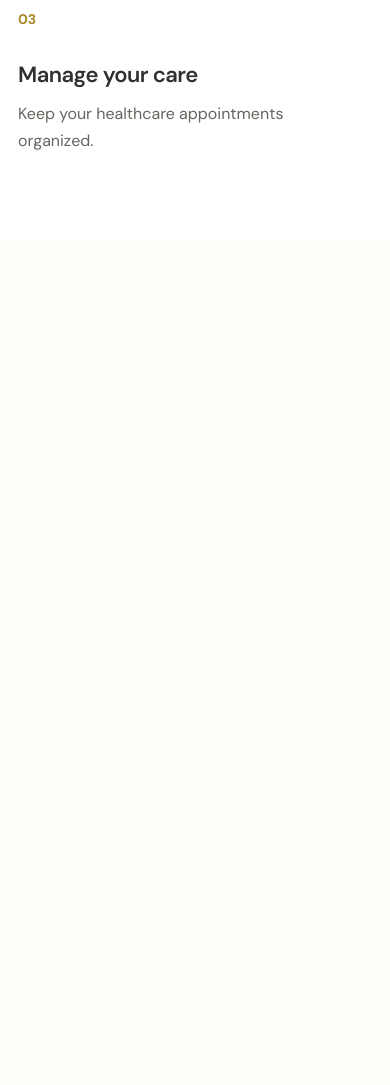
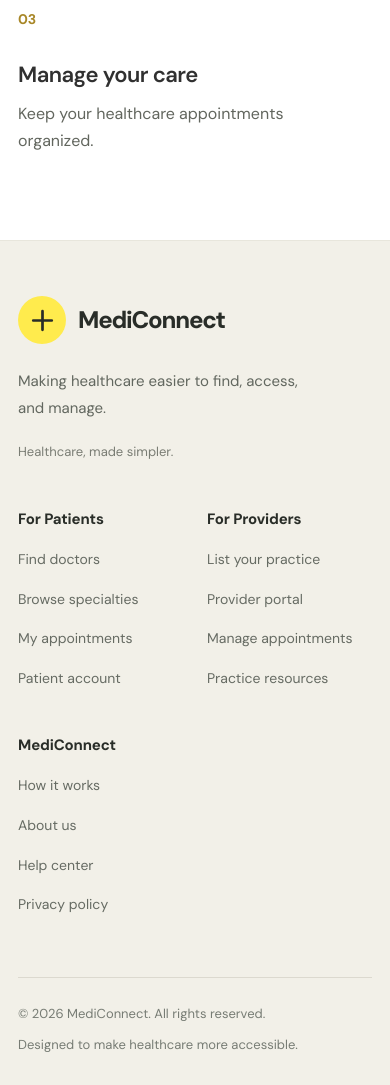
Before and after one commit to zied3332/MediConnect, a Django app: page / in a window 390 px wide. Shown: the part 1518-2603 px from the top of the page. Before the commit the page ends 1668 px from the top, so only its background shows below. Run offline with Django 5.2, Linux system fonts and the light colour scheme.

Commit message:
feat(ui): add reusable responsive site footer

```diff
--- /dev/null
+++ b/static/css/footer.css
@@ -0,0 +1,187 @@
+
+/* ==========================================================
+   MediConnect — Shared Footer
+   ========================================================== */
+
+.mc-footer {
+    width: 100%;
+    background: #F2F0E8;
+    border-top: 1px solid #E8E6DC;
+    color: #292D28;
+}
+
+.mc-footer-container {
+    width: calc(100% - 96px);
+    max-width: 1440px;
+    margin: 0 auto;
+}
+
+/* Main grid */
+
+.mc-footer-main {
+    display: grid;
+    grid-template-columns: 2fr 1fr 1fr 1fr;
+    gap: 60px;
+    padding: 75px 0 80px;
+}
+
+/* Brand */
+
+.mc-footer-brand-link {
+    display: inline-flex;
+    align-items: center;
+    gap: 12px;
+
+    color: #292D28;
+    font-size: 24px;
+    font-weight: 800;
+    letter-spacing: -0.05em;
+    text-decoration: none;
+}
+
+.mc-footer-brand-link:hover {
+    color: #292D28;
+}
+
+.mc-footer-logo {
+    display: flex;
+    align-items: center;
+    justify-content: center;
+
+    width: 48px;
+    height: 48px;
+    border-radius: 50%;
+    background: #FFEB4D;
+    color: #292D28;
+}
+
+.mc-footer-brand p {
+    max-width: 290px;
+    margin: 24px 0 16px;
+
+    color: #62675F;
+    font-size: 15px;
+    line-height: 1.8;
+}
+
+.mc-footer-tagline {
+    color: #7A7D74;
+    font-size: 13px;
+}
+
+/* Columns */
+
+.mc-footer-column h2 {
+    margin: 8px 0 24px;
+    color: #292D28;
+    font-size: 15px;
+    font-weight: 700;
+    letter-spacing: -0.01em;
+}
+
+.mc-footer-column ul {
+    display: flex;
+    flex-direction: column;
+    gap: 16px;
+
+    margin: 0;
+    padding: 0;
+    list-style: none;
+}
+
+.mc-footer-column li {
+    margin: 0;
+    padding: 0;
+}
+
+.mc-footer-column a,
+.mc-footer-column li span {
+    color: #666B63;
+    font-size: 14px;
+    line-height: 1.5;
+    text-decoration: none;
+}
+
+.mc-footer-column a:hover {
+    color: #292D28;
+    text-decoration: underline;
+    text-underline-offset: 4px;
+}
+
+.mc-footer-column li span {
+    cursor: default;
+}
+
+/* Bottom bar */
+
+.mc-footer-bottom {
+    display: flex;
+    align-items: center;
+    justify-content: space-between;
+    gap: 24px;
+    flex-wrap: wrap;
+
+    padding: 26px 0 30px;
+    border-top: 1px solid #DCD9CF;
+}
+
+.mc-footer-bottom p {
+    margin: 0;
+    color: #777C74;
+    font-size: 13px;
+}
+
+/* Tablet */
+
+@media (max-width: 1100px) {
+    .mc-footer-main {
+        grid-template-columns: 1.5fr 1fr 1fr;
+        gap: 40px;
+    }
+
+    .mc-footer-brand {
+        grid-column: 1 / -1;
+    }
+}
+
+/* Mobile */
+
+@media (max-width: 650px) {
+    .mc-footer-container {
+        width: calc(100% - 36px);
+    }
+
+    .mc-footer-main {
+        grid-template-columns: repeat(2, minmax(0, 1fr));
+        gap: 38px 24px;
+        padding: 55px 0 60px;
+    }
+
+    .mc-footer-brand {
+        grid-column: 1 / -1;
+    }
+
+    .mc-footer-column h2 {
+        margin-bottom: 18px;
+    }
+
+    .mc-footer-column ul {
+        gap: 14px;
+    }
+
+    .mc-footer-bottom {
+        flex-direction: column;
+        align-items: flex-start;
+        gap: 10px;
+    }
+}
+
+@media (max-width: 360px) {
+    .mc-footer-main {
+        grid-template-columns: 1fr;
+    }
+
+    .mc-footer-brand {
+        grid-column: auto;
+    }
+}
--- a/templates/base.html
+++ b/templates/base.html
@@ -56,6 +56,12 @@
         href="{% static 'css/navbar.css' %}"
     >
 
+    <!-- Shared Footer Styles -->
+    <link
+        rel="stylesheet"
+        href="{% static 'css/footer.css' %}"
+    >
+
     <!-- Page-Specific Styles -->
     {% block extra_css %}{% endblock %}
 </head>
@@ -88,7 +94,7 @@
          ================================================== -->
     <footer id="site-footer">
         {% block footer %}
-            <!-- Shared footer component will be added later -->
+            {% include "components/footer.html" %}
         {% endblock %}
     </footer>
 
--- /dev/null
+++ b/templates/components/footer.html
@@ -0,0 +1,108 @@
+
+<!-- ==================================================
+     MediConnect — Shared Footer
+     ================================================== -->
+
+<div class="mc-footer">
+    <div class="mc-footer-container">
+
+        <div class="mc-footer-main">
+
+            <!-- Brand -->
+            <div class="mc-footer-brand">
+                <a href="{% url 'core:home' %}"
+                   class="mc-footer-brand-link">
+
+                    <span class="mc-footer-logo" aria-hidden="true">
+                        <svg viewBox="0 0 32 32"
+                             width="27"
+                             height="27"
+                             fill="none">
+                            <path
+                                d="M16 5V27M5 16H27"
+                                stroke="currentColor"
+                                stroke-width="3.2"
+                                stroke-linecap="round"
+                            />
+                        </svg>
+                    </span>
+
+                    <span>MediConnect</span>
+                </a>
+
+                <p>
+                    Making healthcare easier to find,
+                    access, and manage.
+                </p>
+
+                <span class="mc-footer-tagline">
+                    Healthcare, made simpler.
+                </span>
+            </div>
+
+            <!-- Patients -->
+            <div class="mc-footer-column">
+                <h2>For Patients</h2>
+
+                <ul>
+                    <li>
+                        <a href="{% url 'core:home' %}#find-doctors">
+                            Find doctors
+                        </a>
+                    </li>
+                    <li>
+                        <span>Browse specialties</span>
+                    </li>
+                    <li>
+                        <span>My appointments</span>
+                    </li>
+                    <li>
+                        <span>Patient account</span>
+                    </li>
+                </ul>
+            </div>
+
+            <!-- Providers -->
+            <div class="mc-footer-column">
+                <h2>For Providers</h2>
+
+                <ul>
+                    <li><span>List your practice</span></li>
+                    <li><span>Provider portal</span></li>
+                    <li><span>Manage appointments</span></li>
+                    <li><span>Practice resources</span></li>
+                </ul>
+            </div>
+
+            <!-- Company -->
+            <div class="mc-footer-column">
+                <h2>MediConnect</h2>
+
+                <ul>
+                    <li>
+                        <a href="{% url 'core:home' %}#how-it-works">
+                            How it works
+                        </a>
+                    </li>
+                    <li><span>About us</span></li>
+                    <li><span>Help center</span></li>
+                    <li><span>Privacy policy</span></li>
+                </ul>
+            </div>
+
+        </div>
+
+        <!-- Bottom -->
+        <div class="mc-footer-bottom">
+            <p>
+                &copy; {% now "Y" %} MediConnect.
+                All rights reserved.
+            </p>
+
+            <p>
+                Designed to make healthcare more accessible.
+            </p>
+        </div>
+
+    </div>
+</div>
```
